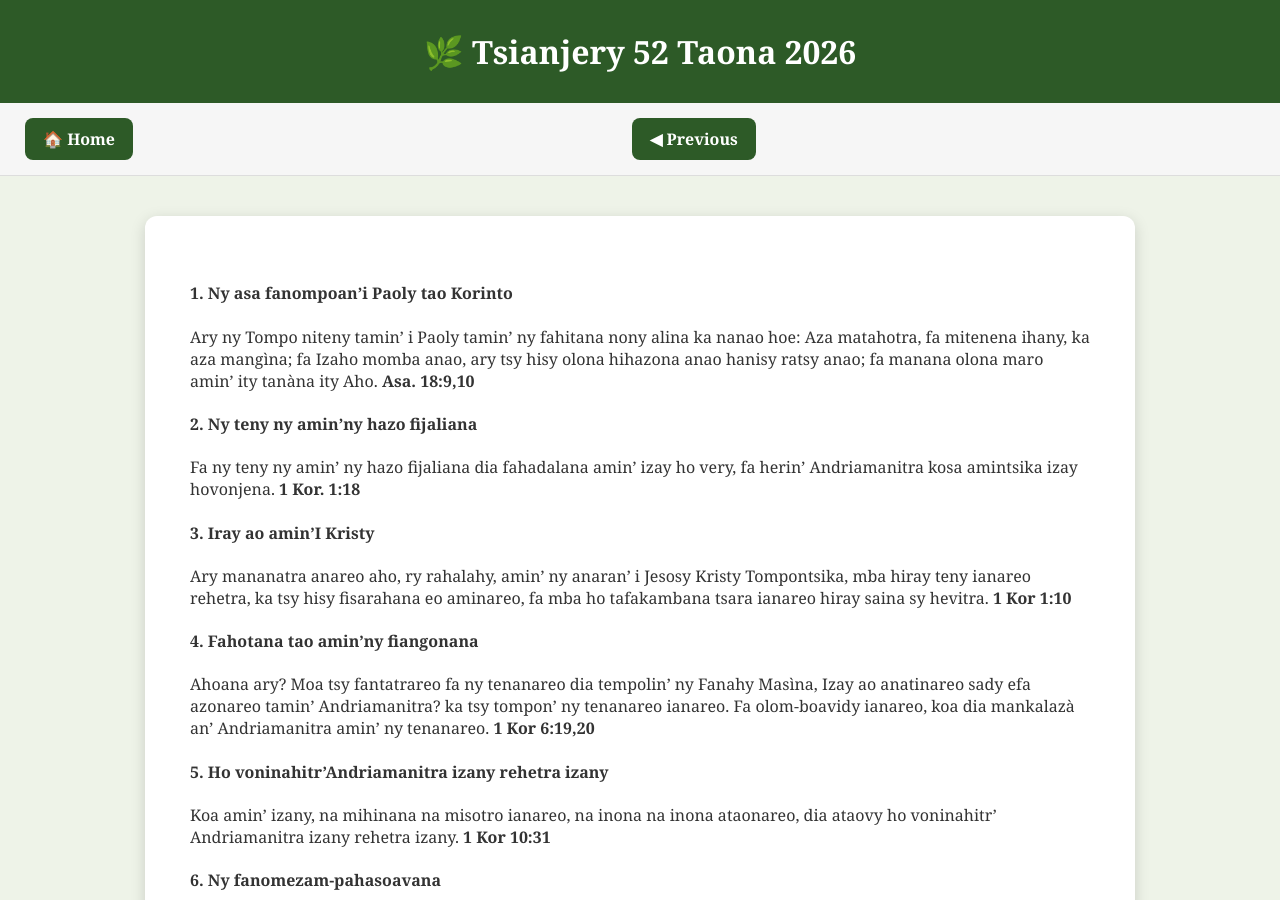
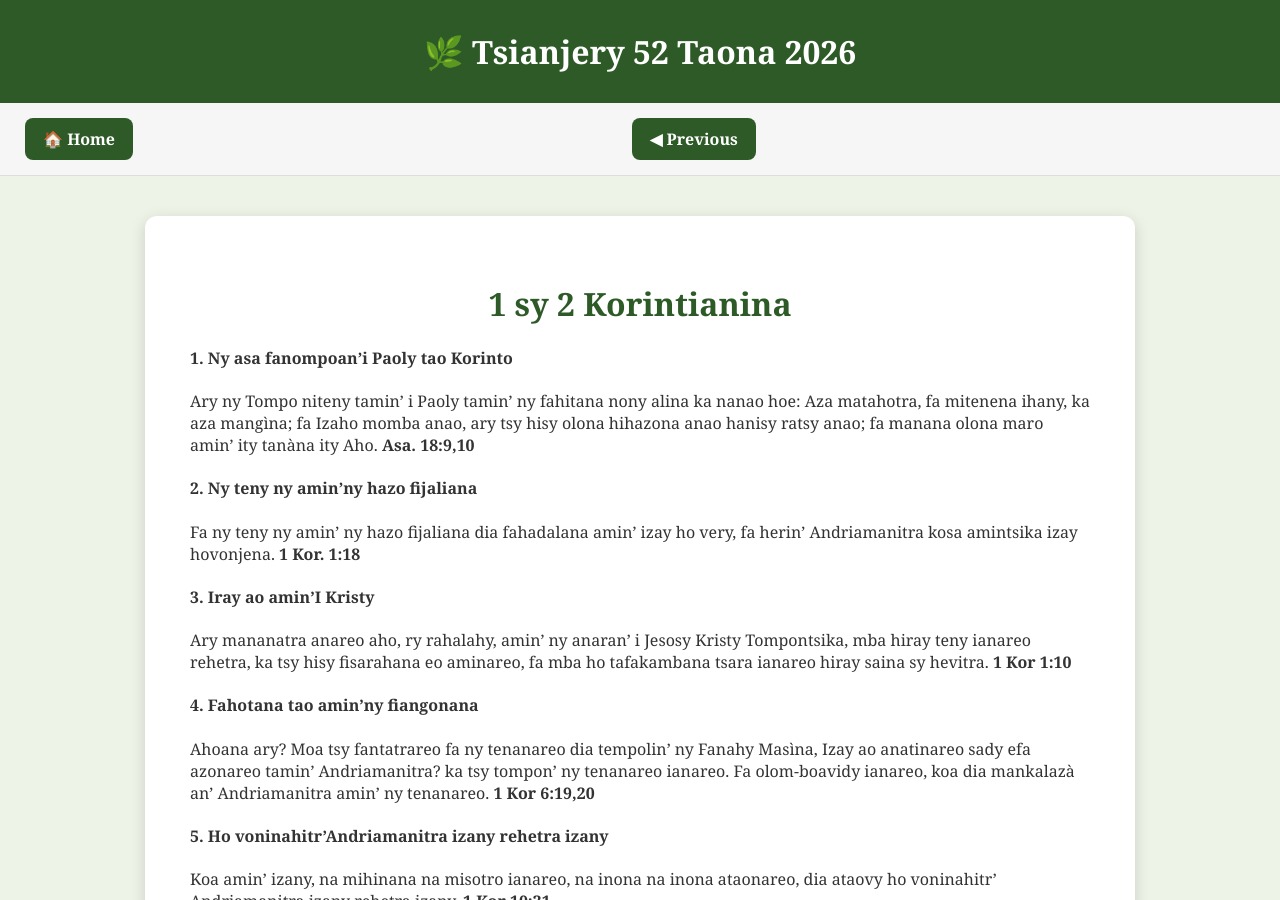
Before and after one commit to nainaw/tsianjery, a Jekyll site: the page built from TelovolanaIII.md, in a window 1280 px wide and 900 px high. Built offline with Jekyll 4.4.1, drawn with Linux system fonts in a browser that asks for light colours; our own code applies the rules of GitHub Pages for plain Markdown files.

Commit message:
Add title and subtitle to TelovolanaIII.md

```diff
--- a/TelovolanaIII.md
+++ b/TelovolanaIII.md
@@ -1,4 +1,6 @@
 ---
+title: 1 sy 2 Korintianina
+subtitle:
 previous: /TelovolanaIII.html
 next:
 ---
```
